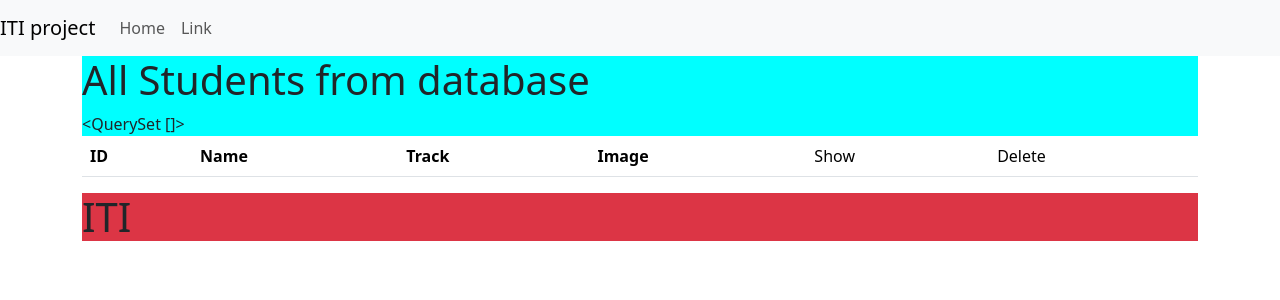
After one commit to NohaAShehab/st-portsaid24-django, a Django app: page /students/index in a window 1280 px wide. The commit adds this page. Shown: the top 300 px of the page. Run offline with Django 5.2, Linux system fonts and the light colour scheme; data that the repository does not hold is empty.

Commit message:
getting data from db

```diff
--- a/mysite/students/templates/layouts/base.html
+++ b/mysite/students/templates/layouts/base.html
@@ -45,9 +45,9 @@
 
 
 </div>
-<script src="{% static 'students/js/script.js' %}">
+<!--<script src="{% static 'students/js/script.js' %}">-->
 
-</script>
+<!--</script>-->
 <script src="https://cdn.jsdelivr.net/npm/bootstrap@5.3.3/dist/js/bootstrap.bundle.min.js" integrity="sha384-YvpcrYf0tY3lHB60NNkmXc5s9fDVZLESaAA55NDzOxhy9GkcIdslK1eN7N6jIeHz" crossorigin="anonymous"></script>
 
 </body>
--- /dev/null
+++ b/mysite/students/templates/students/index.html
@@ -0,0 +1,38 @@
+{% extends 'layouts/base.html' %}
+{% load static %}
+{%block title%}All students {% endblock%}
+
+{% block body %} <h1> ITI</h1> {% endblock %}
+{% block content %}
+<h1> All Students from database </h1>
+
+    {{students}}
+
+
+    <table class="table">
+        <tr>
+            <th>ID</th>
+            <th>Name</th>
+            <th>Track</th>
+            <th>Image</th>
+            <td>Show</td>
+            <td>Delete</td>
+
+        </tr>
+        {% for std in students %}
+            <tr>
+                <td>{{std.id}}</td>
+                <td>{{std.name}}</td>
+                <td>{{std.track}}</td>
+            <td><img width="200" height="200"
+             src="{% static 'students/images/'|add:std.image %}"> </td>
+
+                <td><a href="{% url 'students.show' std.id %}" class="btn btn-info">Show</a></td>
+            <td><a href="{% url 'students.delete' std.id %}" class="btn btn-danger">Delete</a></td>
+
+            </tr>
+        {% endfor %}
+
+    </table>
+
+{% endblock %}
--- a/mysite/students/urls.py
+++ b/mysite/students/urls.py
@@ -4,7 +4,7 @@
 from django.urls import path
 from students.views import itiview
 from students.views import (home, profile,
-    all_students, std_profile, std_list)
+    all_students, std_profile, std_list, index, show, delete)
 urlpatterns = [
     path('iti', itiview),
     path('home', home),
@@ -12,4 +12,7 @@ urlpatterns = [
     path('stds', all_students),
     path('stds/<int:id>',std_profile,name='std_profile'),
     path('', std_list, name='std_list'),
+    path('index', index,name='students.index'),
+    path('index/<int:id>', show, name='students.show'),
+    path('delete/<int:id>', delete, name='students.delete'),
 ]
--- a/mysite/students/views.py
+++ b/mysite/students/views.py
@@ -1,6 +1,7 @@
-from django.shortcuts import render
+from django.shortcuts import render, reverse, redirect
 from django.http import HttpResponse
 # Create your views here.
+from students.models import Student
 
 # functions
 # handle http request?
@@ -60,3 +61,32 @@ def landing(request):
 # image --> show image
 # after adding static folder to the project
 # you must restart the server
+
+
+
+# get all students from databases
+# use models
+def index(request):
+    #1- get objects from database
+    students = Student.objects.all()
+    print(students)
+    # return with templates
+    return  render(request, 'students/index.html',
+                   context={'students': students})
+
+
+def show(request, id ):
+    # get one object from db
+    student = Student.objects.get(id=id)
+    return render(request, 'students/show.html',
+                  context={'student': student})
+
+
+def delete(request, id):
+    student = Student.objects.get(id=id)
+    student.delete()  # delete object from table
+    # return HttpResponse("<h1 style='color:green'>Deleted</h1>")
+    # redirect to index page
+    url = reverse('students.index') # covert url name to url
+    print('delete',url)
+    return redirect(url)
```
Also changed, not shown: task2.txt (added, +17 -0 lines), 1 other file.
